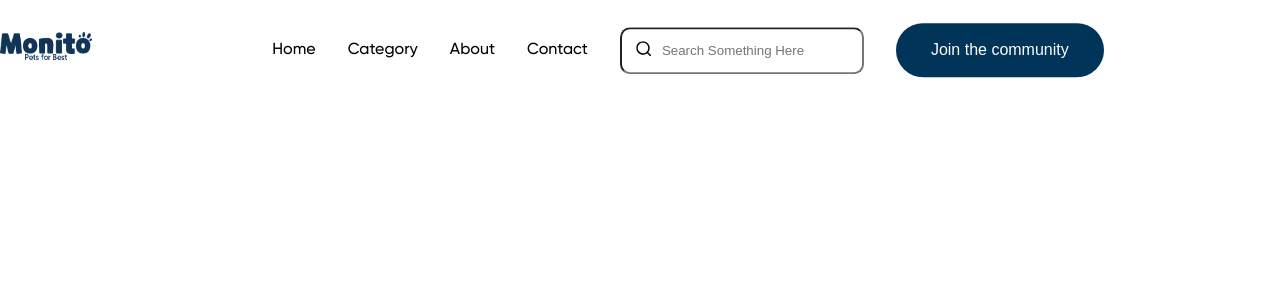
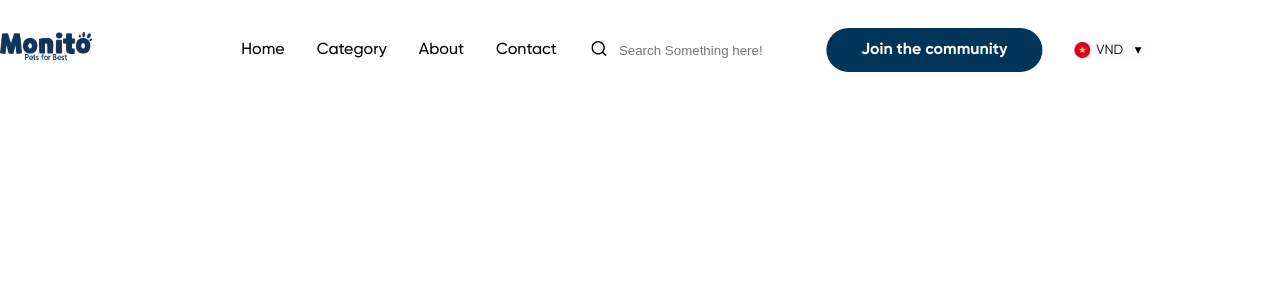
Before and after one commit to clarencepanto/monito-petwebsite, a React (Vite) app: page / in a window 1280 px wide. Shown: the top 300 px of the page. Built offline with nearby package versions, Linux system fonts and the light colour scheme.

Commit message:
done with navbar

```diff
--- a/src/components/Navbar.jsx
+++ b/src/components/Navbar.jsx
@@ -1,9 +1,30 @@
-import React, { useState } from "react";
+import React, { useState, useRef, useEffect } from "react";
+
 import "../styles/components/_navbar.scss";
 
 function Navbar() {
   const [isMenuOpen, setIsMenuOpen] = useState(false);
   const [isSearchOpen, setIsSearchOpen] = useState(false);
+  // const [value, setValue] = useState(""); // dropdown
+
+  // dropdown
+  const [isDropdownOpen, setIsDropdownOpen] = useState(false);
+  const [selected, setSelected] = useState("VND");
+  const ref = useRef(null);
+
+  const options = ["VND", "VPD"];
+
+  // when user clicks outside, close the dropdown
+
+  useEffect(() => {
+    const handleClickOutside = (e) => {
+      if (ref.current && !ref.current.contains(e.target)) {
+        setIsDropdownOpen(false);
+      }
+    };
+    document.addEventListener("mousedown", handleClickOutside);
+    return () => document.removeEventListener("mousedown", handleClickOutside);
+  }, []);
 
   const toggleMenu = () => {
     setIsMenuOpen(!isMenuOpen);
@@ -98,17 +119,49 @@ function Navbar() {
             />
           </svg>
         </button>
+
+        {/* search input for desktop */}
         <input
           type="text"
           className="input--desktop"
-          placeholder="Search Something Here"
+          placeholder="Search Something here!"
         />
-        <button className="btn" onClick={closeMenu}>
+        <button className="btn btn--navbar" onClick={closeMenu}>
           Join the community
         </button>
+
+        {/* dropdown */}
+        <div className="flex-center navbar__dropdowncontainer">
+          <img
+            src="/images/logo/Flag.png"
+            alt="flag"
+            className="navbar__flag"
+          />
+          <div ref={ref} className="dropdown">
+            <button onClick={() => setIsDropdownOpen(!isDropdownOpen)}>
+              <span>{selected}</span> {isDropdownOpen ? "▴" : "▾"}
+            </button>
+
+            {isDropdownOpen && (
+              <ul className="dropdown__menu">
+                {options.map((opt) => (
+                  <li
+                    key={opt}
+                    onClick={() => {
+                      setSelected(opt);
+                      setIsDropdownOpen(false);
+                    }}
+                  >
+                    {opt}
+                  </li>
+                ))}
+              </ul>
+            )}
+          </div>
+        </div>
       </div>
 
-      {/* search input */}
+      {/* search input mobile and tablet */}
       <div
         className={`input__group flex-center ${isSearchOpen ? "input__group--active" : ""}`}
       >
--- a/src/styles/components/_buttons.scss
+++ b/src/styles/components/_buttons.scss
@@ -4,7 +4,7 @@
 @use "../abstracts/colors" as *;
 
 .btn {
-  padding: 18px 35px;
+  padding: 12px 35px;
   border: none;
   background-color: $color-interactive-1;
   border-radius: 60px;
@@ -12,7 +12,8 @@
   color: $neutral-color-00;
   text-align: center;
   cursor: pointer;
-  font-weight: $fw-regular;
+  font-weight: $fw-bold;
+  font-family: $font-primary;
 
   &--transparent {
     background-color: rgba($color: $neutral-color-00, $alpha: 0.001);
--- a/src/styles/components/_input.scss
+++ b/src/styles/components/_input.scss
@@ -24,15 +24,3 @@
     }
   }
 }
-
-.input--desktop {
-  display: none;
-
-  @include lg {
-    display: block;
-    width: 160px;
-    padding: 14px 40px;
-    border-radius: 10px;
-    outline: none;
-  }
-}
--- a/src/styles/components/_navbar.scss
+++ b/src/styles/components/_navbar.scss
@@ -39,10 +39,11 @@
     }
 
     &--search {
+      display: none;
       @include lg {
         display: block; // Show search icon on desktop
         position: absolute;
-        transform: translateX(-2.8rem);
+        transform: translateX(-6rem);
       }
     }
   }
@@ -102,7 +103,7 @@
       transform: none;
       background: none;
       z-index: auto;
-      transform: translate(3rem, -2.3rem);
+      transform: translate(3.4rem, -2rem);
     }
   }
 
@@ -117,4 +118,65 @@
       color: var(--text-primary);
     }
   }
+
+  &__flag {
+    display: none;
+    @include lg {
+      display: block;
+      width: 1rem;
+      height: 1rem;
+    }
+  }
 }
+
+.input--desktop {
+  display: none;
+
+  @include lg {
+    display: block;
+    width: 145px;
+    padding: 14px 30px;
+    border-radius: 10px;
+    outline: none;
+    border: none;
+  }
+}
+
+.dropdown {
+  display: none;
+
+  @include lg {
+    display: block;
+    position: relative;
+  }
+
+  button {
+    display: none;
+    @include lg {
+      display: block;
+      border: none;
+      outline: none;
+      background-color: $neutral-color-00;
+    }
+
+    span {
+      padding-right: 0.5rem;
+      font-family: $font-primary;
+    }
+  }
+
+  &__menu {
+    @include lg {
+      position: absolute;
+      right: 20px;
+
+      li {
+        list-style: none;
+      }
+    }
+  }
+}
+
+.btn--navbar {
+  font-size: $fsm-2xl;
+}
```
Also changed, not shown: public/images/logo/Flag.png (added).
